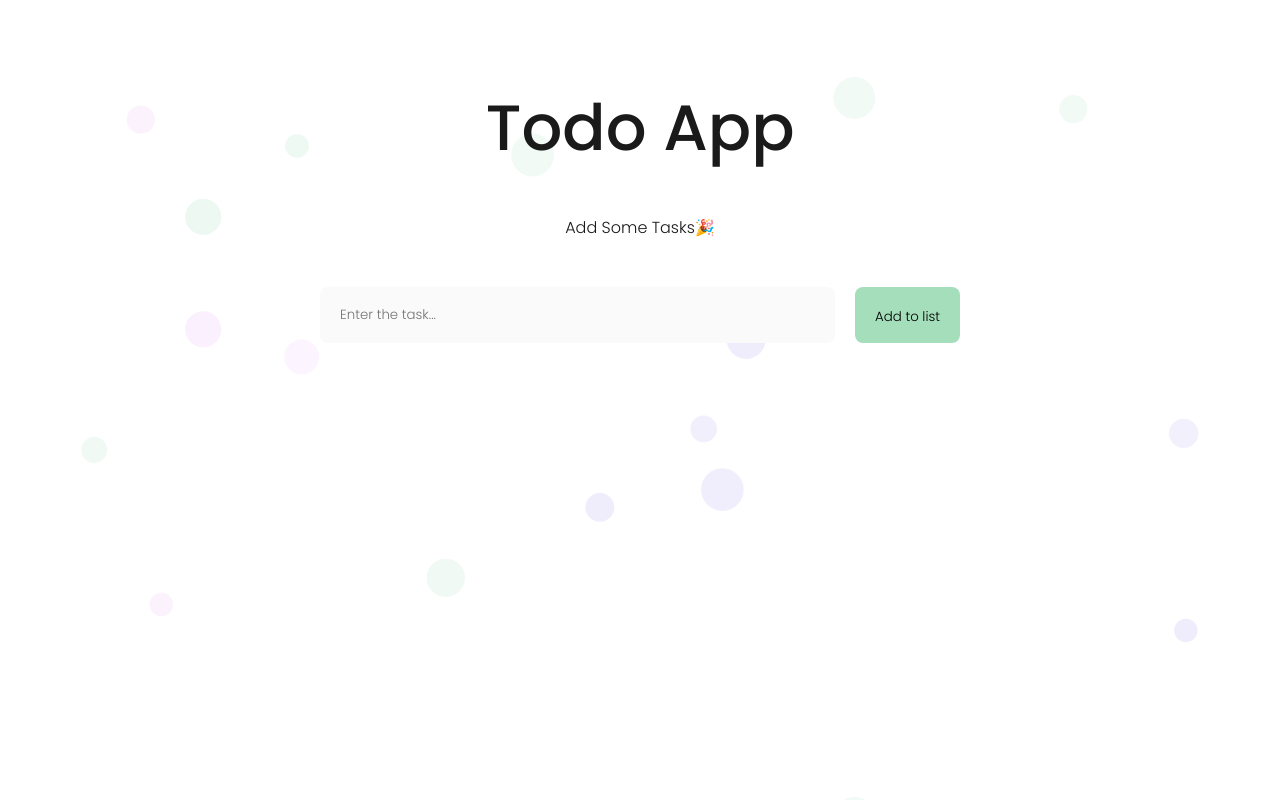
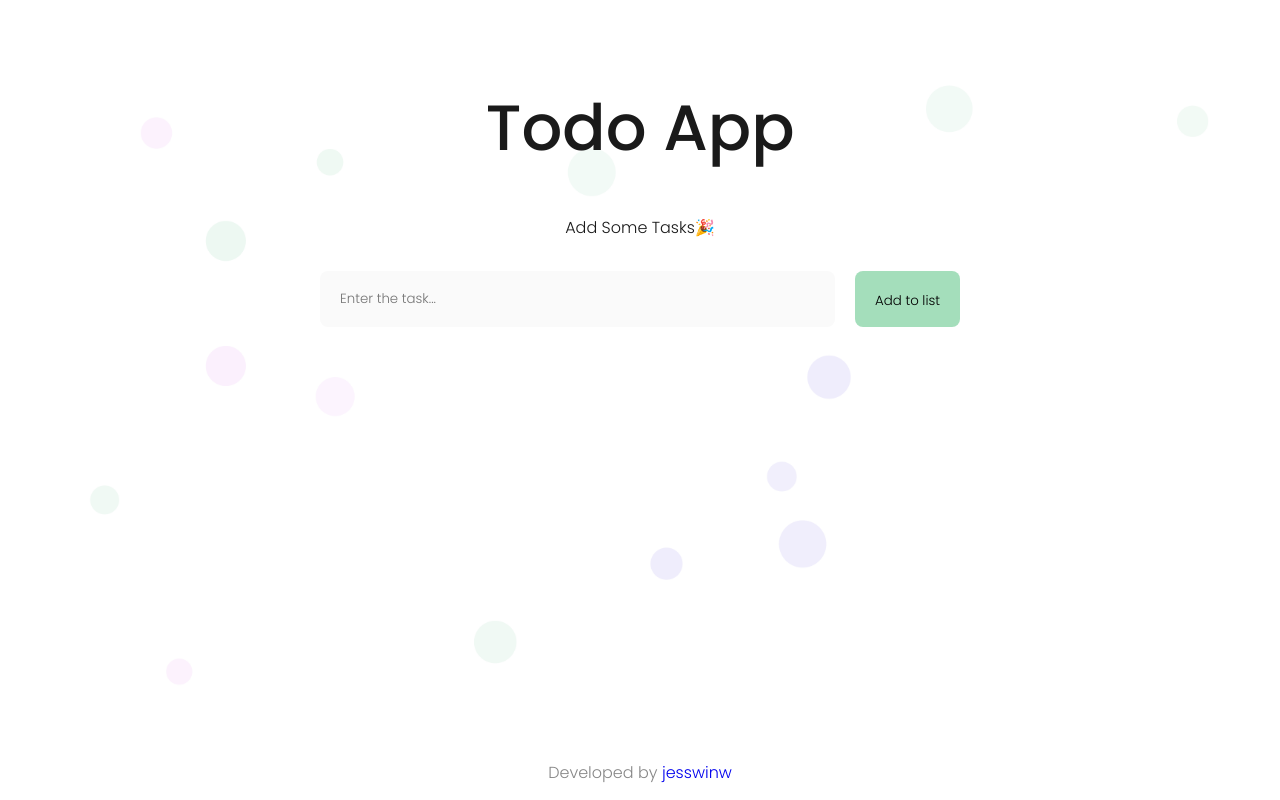
Before and after one commit to lemokami/ToDo-App, a React (Create React App) app: page / in a window 1280 px wide. Built offline with nearby package versions, Linux system fonts and the light colour scheme.

Commit message:
some small changes

```diff
--- a/public/index.html
+++ b/public/index.html
@@ -4,11 +4,8 @@
     <meta charset="utf-8" />
     <link rel="icon" href="%PUBLIC_URL%/favicon.ico" />
     <meta name="viewport" content="width=device-width, initial-scale=1" />
-    <meta name="theme-color" content="#000000" />
-    <meta
-      name="description"
-      content="Web site created using create-react-app"
-    />
+    <meta name="theme-color" content="#ffffff" />
+    <meta name="description" content="Todo App by jesswinw" />
 
     <link rel="apple-touch-icon" href="%PUBLIC_URL%/logo192.png" />
     <!--
@@ -30,15 +27,5 @@
   <body>
     <noscript>You need to enable JavaScript to run this app.</noscript>
     <div id="root"></div>
-    <!--
-      This HTML file is a template.
-      If you open it directly in the browser, you will see an empty page.
-
-      You can add webfonts, meta tags, or analytics to this file.
-      The build step will place the bundled scripts into the <body> tag.
-
-      To begin the development, run `npm start` or `yarn start`.
-      To create a production bundle, use `npm run build` or `yarn build`.
-    -->
   </body>
 </html>
--- a/src/App.js
+++ b/src/App.js
@@ -40,6 +40,12 @@ function App() {
         </div>
         <InputBar task={task} setTask={setTask} addTask={addTask} />
       </div>
+      <div className="footer">
+        Developed by{" "}
+        <a href="https://github.com/jesswinw" target="blank">
+          jesswinw
+        </a>
+      </div>
     </div>
   );
 }
--- a/src/App.scss
+++ b/src/App.scss
@@ -11,11 +11,13 @@ $text-color: #1a1a1a;
   box-sizing: border-box;
 }
 body {
+  position: relative;
   background: url("./assets/bg-confetti.png");
   background-size: cover;
   color: $text-color;
   font-family: $primary-font;
   font-weight: 300;
+  min-height: 100vh;
 }
 .main {
   display: flex;
@@ -50,7 +52,7 @@ body {
   display: flex;
   align-items: center;
   justify-content: space-evenly;
-  margin: 2rem 0;
+  padding-bottom: 4rem;
 }
 #tinput {
   @extend %input-ppts;
@@ -84,11 +86,7 @@ body {
   margin-bottom: 1rem;
   transition: all 0.5s ease-in-out;
 }
-.wrapper:hover() {
-  box-shadow: 0px 100px 287px rgba(0, 0, 0, 0.0201946),
-    0px 22.3363px 64.1052px rgba(0, 0, 0, 0.0298054),
-    0px 6.6501px 19.0858px rgba(0, 0, 0, 0.05);
-}
+
 .fg {
   background-color: rgba(250, 250, 250, 0.75);
   filter: blur(2px);
@@ -112,11 +110,29 @@ body {
   height: inherit;
   outline: none;
 }
+.del-btn:hover() {
+  color: rgb(243, 63, 63);
+}
 .message {
   height: 3.5rem;
   display: flex;
+  margin-bottom: 1rem;
   justify-content: center;
   align-items: center;
+}
+.footer {
+  color: #878787;
+  position: absolute;
+  bottom: 0;
+  height: 2.5rem;
+  a {
+    text-decoration: none;
+    transition: all 0.5s ease-out;
+  }
+  a:hover() {
+    color: rgba(75, 189, 121, 1);
+    text-decoration: underline;
+  }
 }
 @media screen and (min-width: 1170px) {
   .lists {
@@ -143,6 +159,11 @@ body {
       background: rgb(121, 121, 121);
     }
   }
+  .wrapper:hover() {
+    box-shadow: 0px 100px 287px rgba(0, 0, 0, 0.0201946),
+      0px 22.3363px 64.1052px rgba(0, 0, 0, 0.0298054),
+      0px 6.6501px 19.0858px rgba(0, 0, 0, 0.05);
+  }
 }
 @media screen and (max-width: 1170px) {
   .container {
```
Also changed, not shown: 1 other file (tests, documents, lock files or other folders).
